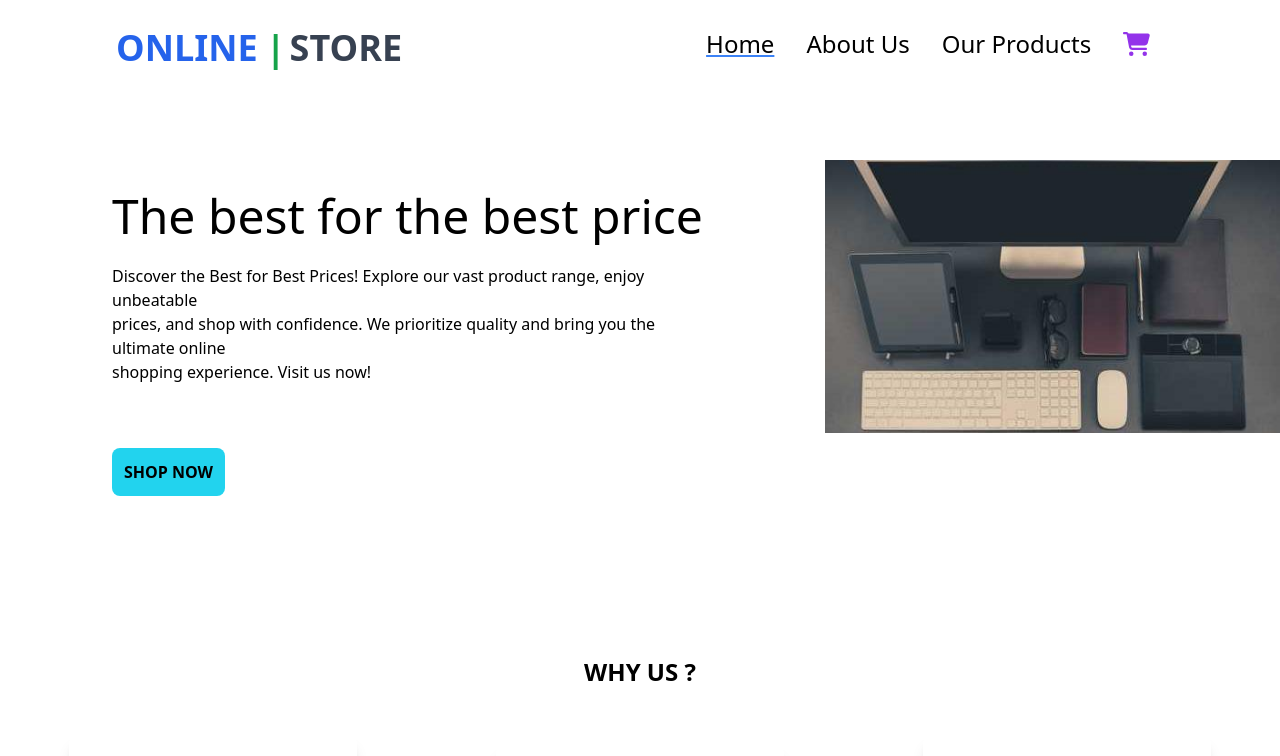
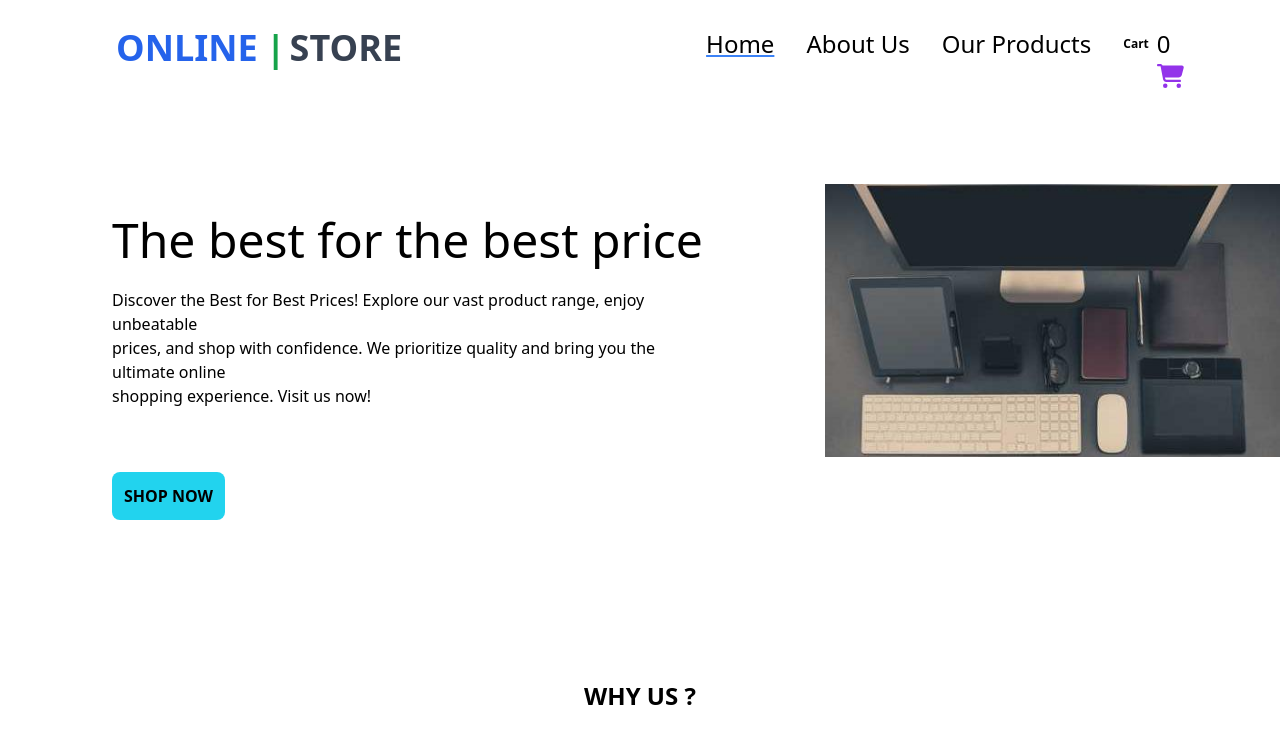
Before and after one commit to Ram-Timilsina/ecommerce, a React (Vite) app: page / in a window 1280 px wide. Shown: the top 756 px of the page. Built offline with nearby package versions, Linux system fonts and the light colour scheme.

Commit message:
cart icon is added

```diff
--- a/src/Navbar.jsx/Nav.jsx
+++ b/src/Navbar.jsx/Nav.jsx
@@ -49,13 +49,20 @@ const Nav = () => {
               Our Products
             </NavLink>
           </li>
-          <div>
-            {" "}
-            <FontAwesomeIcon
-              icon={faShoppingCart}
-              className="text-purple-600 text-2xl"
-            />
-          </div>
+
+          <Link to="/cartItems" className="flex gap-2 ">
+            <div className=" gap-2 ">
+              <h3 className="text-xs font-bold  mt-2">Cart</h3>
+            </div>
+            <div className="">
+              <div className=" cart-item-count">0</div>
+
+              <FontAwesomeIcon
+                icon={faShoppingCart}
+                className=" text-purple-600 text-2xl mt-1 "
+              />
+            </div>
+          </Link>
         </div>
       </ul>
     </div>
```
